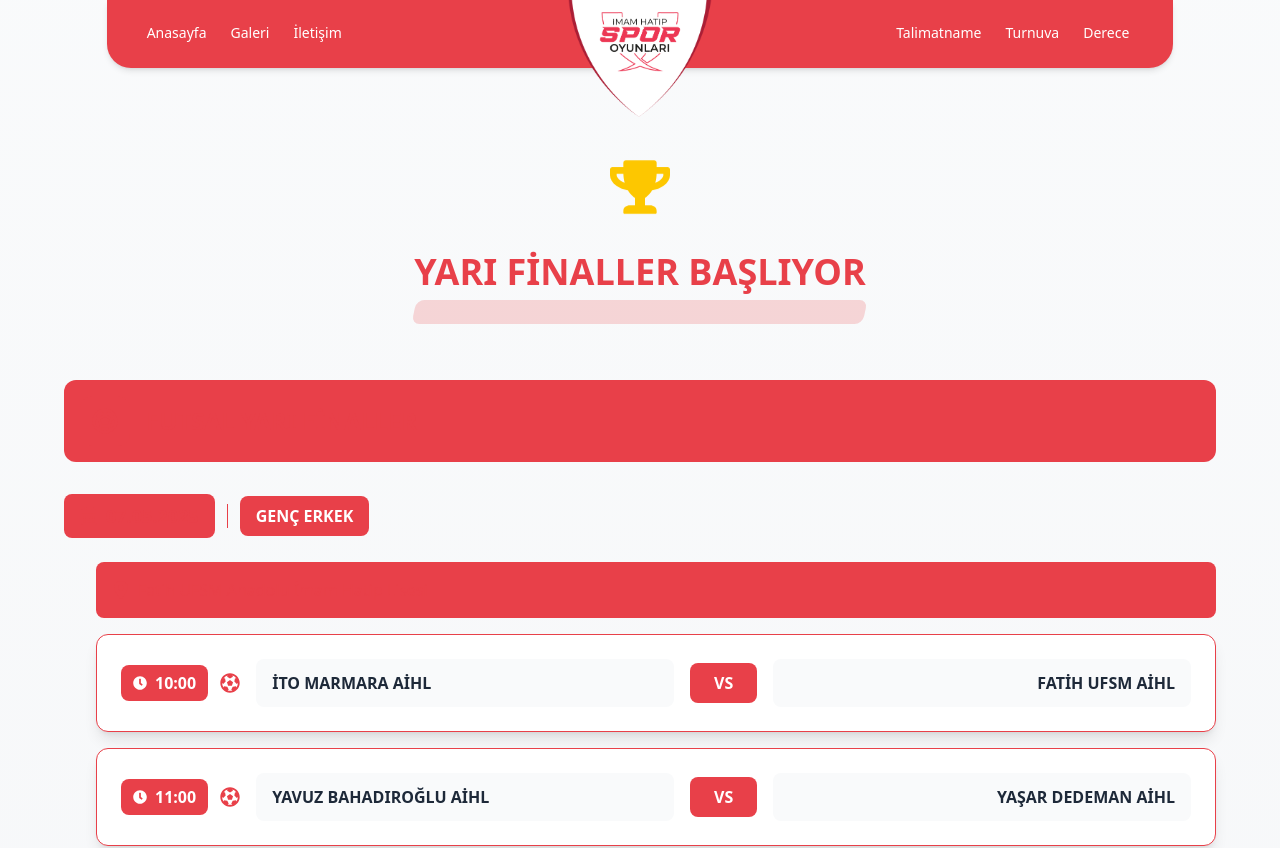
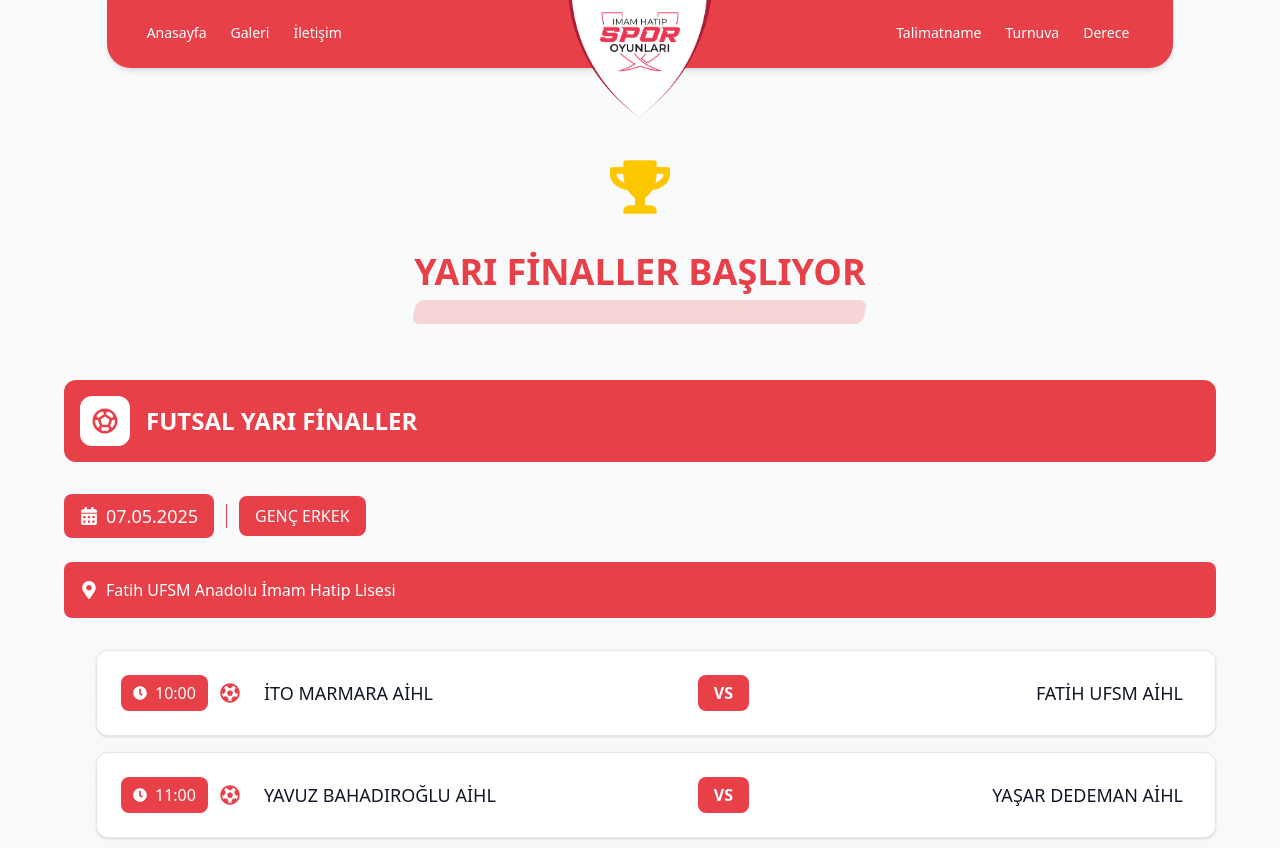
Before and after one commit to ondertalhatorpil/imamhatipsporoyunlari.com, a React (Vite) app in the folder frontend/: page /turnuva-final-asamasi in a window 1280 px wide. Shown: the top 848 px of the page. Built offline with nearby package versions, Linux system fonts and the light colour scheme.

Commit message:
feat: final page resposive

```diff
--- a/frontend/src/pages/TournamentFinal.jsx
+++ b/frontend/src/pages/TournamentFinal.jsx
@@ -78,11 +78,11 @@ const TournamentFinal = () => {
   ];
 
   const MatchCard = ({ match, sport }) => (
-    <div className="bg-white rounded-xl shadow-lg p-4 sm:p-6 mb-4 border border-[#E84049] border-opacity-10">
+    <div className="bg-white rounded-xl shadow-sm p-4 sm:p-6 mb-4 border border-gray-200">
       <div className="flex flex-col sm:flex-row sm:items-center gap-4">
         {/* Time and Sport Icon */}
         <div className="flex-shrink-0 flex items-center gap-3">
-          <div className="bg-[#E84049] text-white px-3 py-1.5 rounded-lg font-bold flex items-center gap-2">
+          <div className="bg-[#E84049] text-white px-3 py-1.5 rounded-lg font-medium flex items-center gap-2">
             <FaClock className="text-sm" />
             <span>{match.time}</span>
           </div>
@@ -94,26 +94,21 @@ const TournamentFinal = () => {
         </div>
 
         {/* Teams Section */}
-        <div className="flex-grow flex flex-col sm:flex-row items-center gap-4">
+        <div className="flex-grow flex flex-col sm:flex-row items-center justify-between gap-4">
           <div className="flex-1 text-center sm:text-left">
-            <div className="text-sm sm:text-base font-semibold text-gray-800 break-words bg-gray-50 py-3 px-4 rounded-lg">
+            <div className="text-sm sm:text-lg font-medium text-gray-900 px-2">
               {match.team1}
             </div>
           </div>
 
           <div className="flex-shrink-0">
-            <div className="bg-[#E84049] text-white px-4 sm:px-6 py-2 rounded-lg font-bold text-sm sm:text-base flex items-center gap-2">
-              <span>VS</span>
-              {sport === 'volleyball' ? (
-                <FaVolleyballBall className="text-sm sm:hidden" />
-              ) : (
-                <FaFutbol className="text-sm sm:hidden" />
-              )}
+            <div className="bg-[#E84049] text-white px-4 py-1.5 rounded-lg font-bold text-sm sm:text-base">
+              VS
             </div>
           </div>
 
           <div className="flex-1 text-center sm:text-right">
-            <div className={`text-sm sm:text-base font-semibold break-words py-3 px-4 rounded-lg ${match.team2 === 'RAKİP BEKLENİYOR...' ? 'text-[#E84049] bg-[#E84049] bg-opacity-5 italic animate-pulse' : 'text-gray-800 bg-gray-50'}`}>
+            <div className={`text-sm sm:text-lg font-medium px-2 ${match.team2 === 'RAKİP BEKLENİYOR...' ? 'text-[#E84049] italic animate-pulse' : 'text-gray-900'}`}>
               {match.team2}
             </div>
           </div>
@@ -124,31 +119,31 @@ const TournamentFinal = () => {
 
   const SportSection = ({ title, icon, sport, matches }) => (
     <div className="mb-12 sm:mb-16">
-      <div className="flex items-center mb-6 sm:mb-8 bg-[#E84049] bg-opacity-5 rounded-xl p-4">
-        <div className="rounded-xl bg-[#E84049] bg-opacity-10 p-2.5">
+      <div className="flex items-center mb-6 sm:mb-8 bg-[#E84049] rounded-xl p-4">
+        <div className="rounded-xl bg-white bg-opacity-20 p-2.5">
           {icon}
         </div>
-        <h2 className="text-lg sm:text-2xl font-bold text-[#E84049] ml-3 sm:ml-4">{title}</h2>
+        <h2 className="text-lg sm:text-2xl font-bold text-white ml-3 sm:ml-4">{title}</h2>
       </div>
 
       {matches.map((matchDay, idx) => (
         <div key={idx} className="mb-8 sm:mb-12">
           <div className="flex flex-wrap items-center mb-6 gap-3">
-            <div className="flex items-center gap-2 bg-[#E84049] bg-opacity-10 px-4 py-2 rounded-lg">
-              <FaCalendarAlt className="text-[#E84049] text-base sm:text-lg" />
-              <span className="text-base sm:text-lg font-semibold text-[#E84049]">{matchDay.date}</span>
+            <div className="flex items-center gap-2 bg-[#E84049] px-4 py-2 rounded-lg">
+              <FaCalendarAlt className="text-white text-base sm:text-lg" />
+              <span className="text-base sm:text-lg font-medium text-white">{matchDay.date}</span>
             </div>
-            <div className="hidden sm:block h-6 w-px bg-[#E84049] bg-opacity-30"></div>
-            <span className="bg-[#E84049] text-white px-4 py-2 rounded-lg text-sm sm:text-base font-semibold">
+            <div className="hidden sm:block h-6 w-px bg-[#E84049] bg-opacity-20"></div>
+            <span className="bg-[#E84049] text-white px-4 py-2 rounded-lg text-sm sm:text-base font-medium">
               {matchDay.category}
             </span>
           </div>
 
           {/* Venue Information */}
-          <div className="bg-[#E84049] bg-opacity-5 rounded-lg p-3 sm:p-4 mb-4 ml-0 sm:ml-8">
+          <div className="bg-[#E84049] rounded-lg p-3 sm:p-4 mb-6 sm:mb-8">
             <div className="flex items-center gap-2">
-              <FaMapMarkerAlt className="text-[#E84049] text-base sm:text-lg flex-shrink-0" />
-              <span className="text-sm sm:text-base text-[#E84049] font-medium">{matchDay.venue}</span>
+              <FaMapMarkerAlt className="text-white text-base sm:text-lg flex-shrink-0" />
+              <span className="text-sm sm:text-base text-white font-medium">{matchDay.venue}</span>
             </div>
           </div>
 
```
